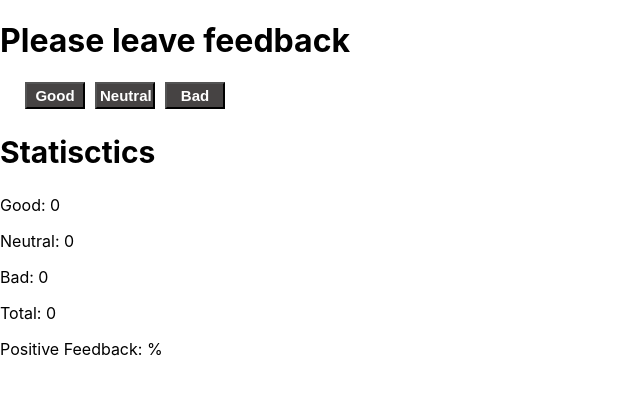
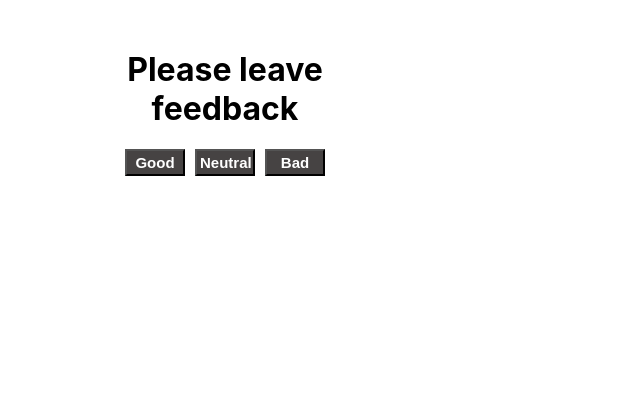
Before and after one commit to TarIryna/goit-react-hw-02-feedback, a React (Create React App) app: page / in a window 1280 px wide. Shown: the top 394 px of the page, without its empty margins (0-640 px from the left). Built offline with nearby package versions, Linux system fonts and the light colour scheme.

Commit message:
finished 1 task

```diff
--- a/src/App.js
+++ b/src/App.js
@@ -33,14 +33,13 @@ class App extends Component {
   };
 
   countPositivePercentage = () => {
-    let percentage = 0;
     if (this.state.good > 0) {
-      return percentage = this.state.good / this.countTotal() * 100;
+      return Math.round(this.state.good / this.countTotal() * 100);
     }
   }
 
   render() {
-    const { good, neutral, bad} = this.state;
+    const { good, neutral, bad } = this.state;
     return (
       <div className="App">
         <Controls
@@ -48,13 +47,15 @@ class App extends Component {
           onNeutral={this.addNeutral}
           onBad={this.addBad}
         />
-      <Statistics
+        { this.countTotal()>0 &&  (<Statistics
             good={good}
             neutral={neutral}
             bad={bad}
             total={this.countTotal()}
-        percentage={ this.countPositivePercentage()}
-      />
+            percentage={this.countPositivePercentage()}
+        />)
+        }
+
          </div>
   );
 }
--- a/src/components/Controls/Controls.module.css
+++ b/src/components/Controls/Controls.module.css
@@ -1,9 +1,8 @@
 .title {
-  text-align: left;
 }
 .buttonList {
+  justify-content: center;
   display: flex;
-  margin-left: 25px;
 }
 .button {
   padding: 3px;
@@ -13,6 +12,9 @@
   font-weight: 700;
   background-color: rgb(70, 67, 67);
 }
+.button:hover {
+  background-color: green;
+}
 .button:not(:first-child) {
   margin-left: 10px;
 }
--- a/src/components/Statistics/Statistics.js
+++ b/src/components/Statistics/Statistics.js
@@ -12,4 +12,8 @@ const Statistics = ({good, neutral, bad, total, percentage}) => (
     </div>
 );
 
+Statistics.defaultProps = {
+    percentage: 0,
+}
+
 export default Statistics;
--- a/src/components/Statistics/Statistics.module.css
+++ b/src/components/Statistics/Statistics.module.css
@@ -1,5 +1,4 @@
 .title {
-  text-align: left;
   font-size: 30px;
 }
 .statInfo {
--- a/src/index.css
+++ b/src/index.css
@@ -9,3 +9,7 @@ body {
 code {
   font-family: source-code-pro, Menlo, Monaco, Consolas, 'Courier New', monospace;
 }
+.container {
+  width: 350px;
+  margin: 50px;
+}
```
Lines whose indentation alone changed are shown as unchanged.
